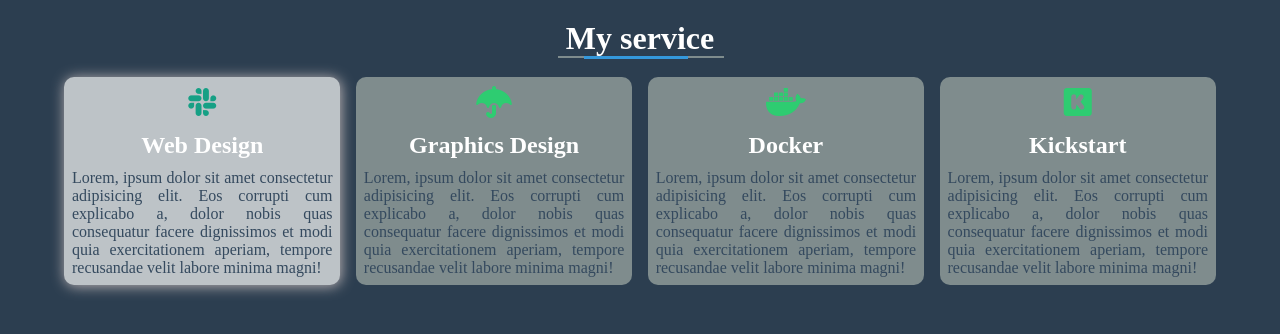
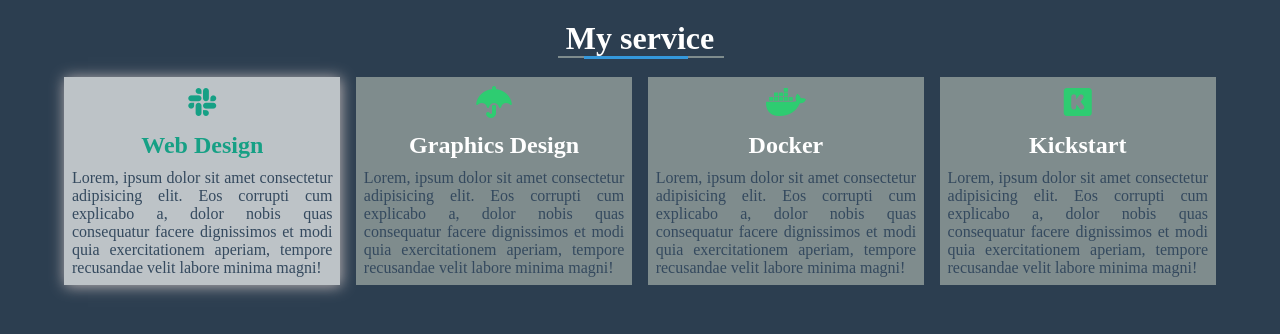
Before and after one commit to max-mahmud/section, a plain HTML site: page index.html in a window 1280 px wide. In both pictures the pointer is over the element "Web Design". Drawn offline with Linux system fonts and the light colour scheme.

Commit message:
added some changes to my repo!

```diff
--- a/style.css
+++ b/style.css
@@ -59,13 +59,13 @@ section h1::after {
     background-color: #7f8c8d;
     text-align: center;
     padding: 8px;
-    border-radius: 10px;
     transition: .4s;
 }
 
 .my-service:hover {
     background-color: #bdc3c7;
     box-shadow: 1px 1px 14px #c1b8b8;
+
 }
 
 .my-service a {
@@ -83,6 +83,11 @@ section h1::after {
     text-transform: capitalize;
     color: #fff;
     margin-block: 10px;
+    transition: .3s;
+}
+
+.my-service:hover h2 {
+    color: #16a085;
 }
 
 .my-service p {
```
